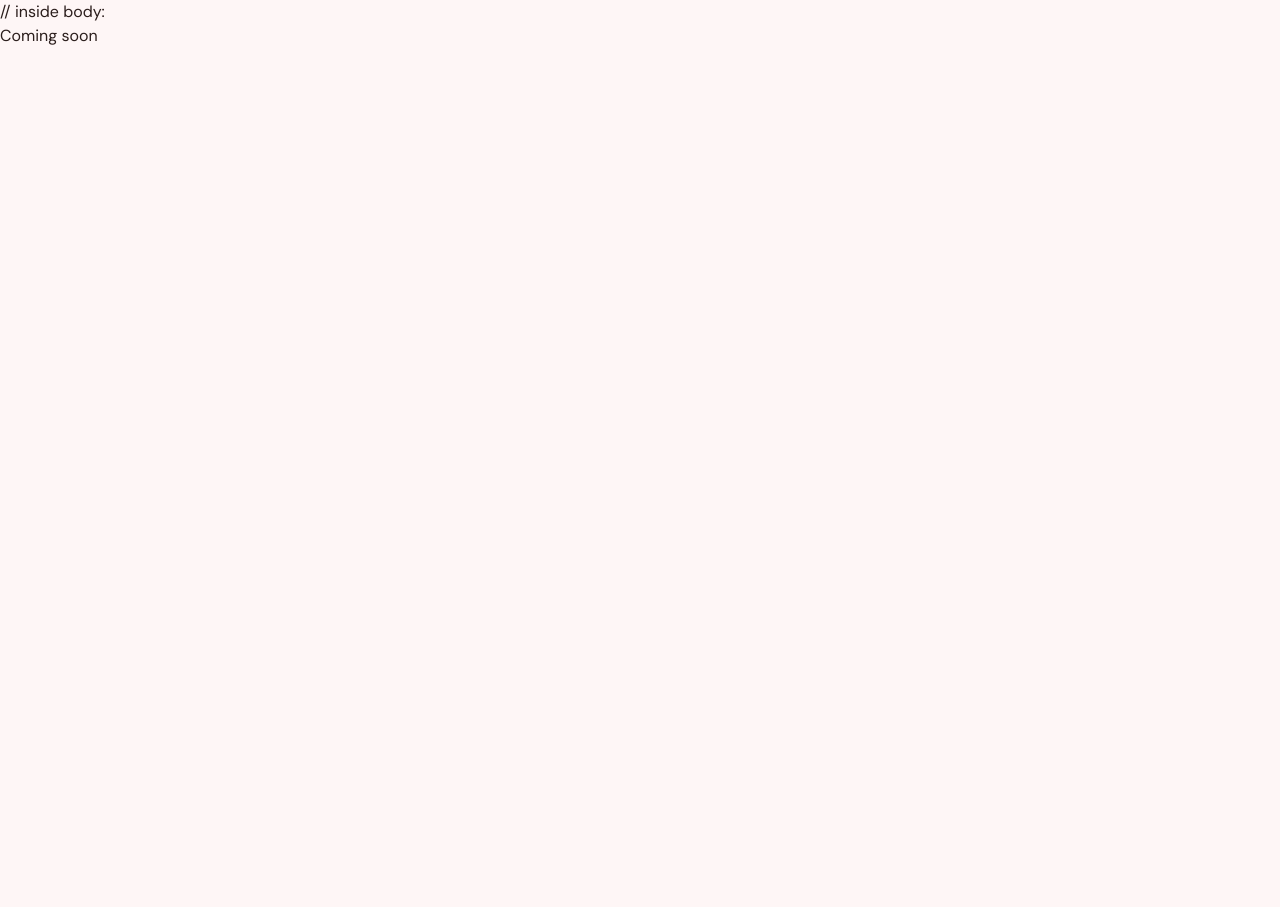
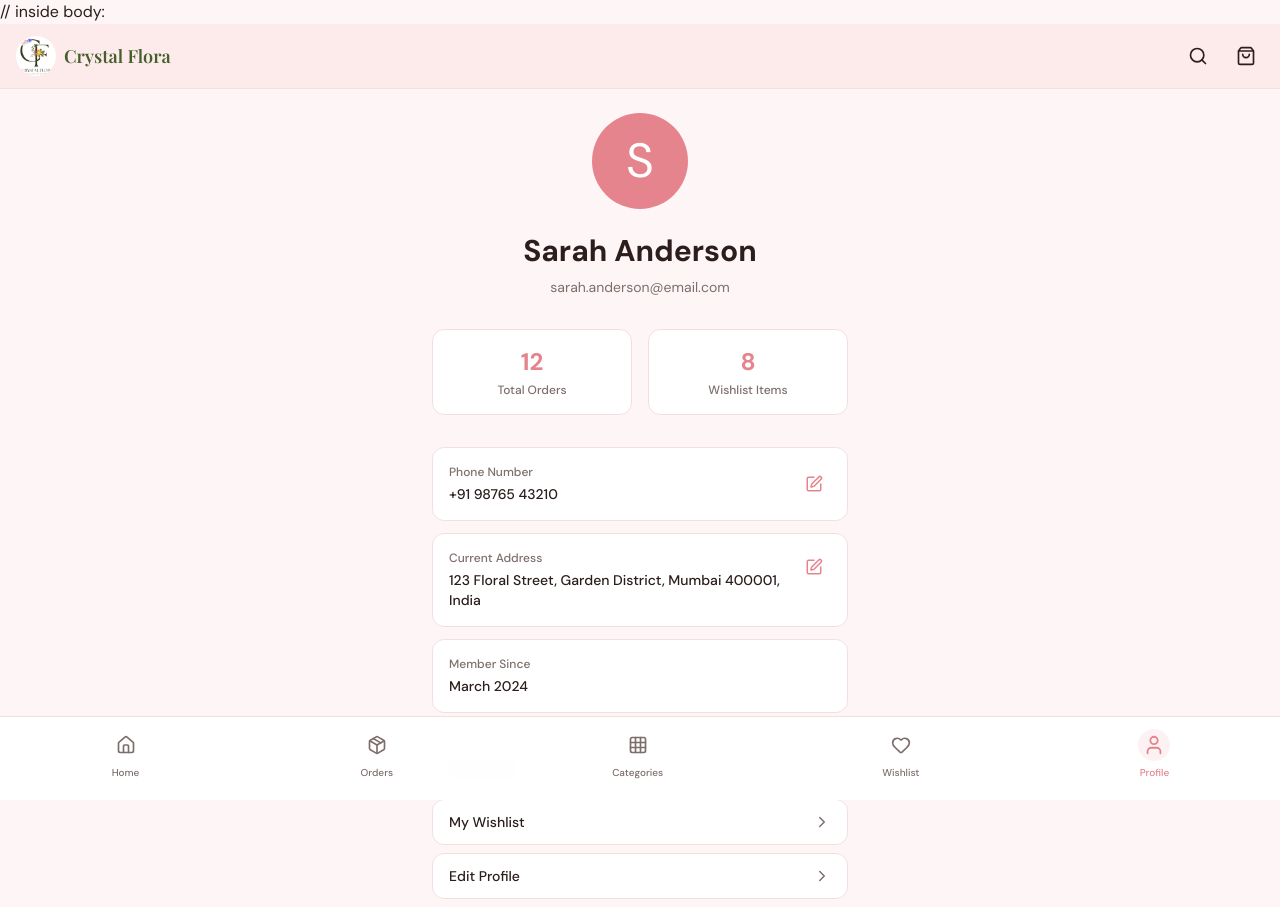
Before and after one commit to Abhishek-017i/Crystal-Flora, a Next.js app: page /profile in a window 1280 px wide. Shown: the top 907 px of the page. Before the commit the page ends 800 px from the top, so only its background shows below. Built offline with nearby package versions, Linux system fonts and the light colour scheme; a web font is replaced by a local one.

Commit message:
fixed few typescript errors.

```diff
--- a/app/profile/page.tsx
+++ b/app/profile/page.tsx
@@ -1 +1,110 @@
-export default function Page() { return <div>Coming soon</div> }
+import { Navbar } from '@/components/ui/navbar'
+import { BottomNav } from '@/components/ui/bottom-nav'
+import { LogOut, Edit, ChevronRight } from 'lucide-react'
+
+export default function ProfilePage() {
+  // Mock user data
+  const user = {
+    name: 'Sarah Anderson',
+    email: 'sarah.anderson@email.com',
+    phone: '+91 98765 43210',
+    address: '123 Floral Street, Garden District, Mumbai 400001, India',
+    memberSince: 'March 2024',
+    orders: 12,
+    wishlistItems: 8,
+  }
+
+  return (
+    <div className="min-h-screen bg-background pb-24">
+      <Navbar />
+
+      <main className="max-w-md mx-auto px-4 py-6">
+        {/* Profile Header Section */}
+        <div className="text-center mb-8">
+          {/* Avatar */}
+          <div className="flex justify-center mb-6">
+            <div className="w-24 h-24 rounded-full bg-primary flex items-center justify-center">
+              <span className="text-5xl font-heading text-primary-foreground">S</span>
+            </div>
+          </div>
+
+          {/* User Info */}
+          <h1 className="text-3xl font-heading font-bold text-foreground mb-2">
+            {user.name}
+          </h1>
+          <p className="text-muted-foreground text-sm">{user.email}</p>
+        </div>
+
+        {/* Stats Section */}
+        <div className="grid grid-cols-2 gap-4 mb-8">
+          <div className="bg-card rounded-lg p-4 text-center border border-border">
+            <div className="text-2xl font-bold text-primary mb-1">{user.orders}</div>
+            <div className="text-xs text-muted-foreground font-medium">Total Orders</div>
+          </div>
+          <div className="bg-card rounded-lg p-4 text-center border border-border">
+            <div className="text-2xl font-bold text-primary mb-1">{user.wishlistItems}</div>
+            <div className="text-xs text-muted-foreground font-medium">Wishlist Items</div>
+          </div>
+        </div>
+
+        {/* Info Cards Section */}
+        <div className="space-y-3 mb-8">
+          {/* Phone Card */}
+          <div className="bg-card rounded-lg p-4 border border-border flex items-center justify-between">
+            <div className="flex-1">
+              <p className="text-xs text-muted-foreground font-medium">Phone Number</p>
+              <p className="text-sm text-foreground font-medium mt-1">{user.phone}</p>
+            </div>
+            <button className="p-2 hover:bg-secondary rounded transition">
+              <Edit size={18} className="text-primary" />
+            </button>
+          </div>
+
+          {/* Address Card */}
+          <div className="bg-card rounded-lg p-4 border border-border flex items-start justify-between gap-3">
+            <div className="flex-1">
+              <p className="text-xs text-muted-foreground font-medium">Current Address</p>
+              <p className="text-sm text-foreground font-medium mt-1">{user.address}</p>
+            </div>
+            <button className="p-2 hover:bg-secondary rounded transition flex-shrink-0">
+              <Edit size={18} className="text-primary" />
+            </button>
+          </div>
+
+          {/* Member Since Card */}
+          <div className="bg-card rounded-lg p-4 border border-border">
+            <p className="text-xs text-muted-foreground font-medium">Member Since</p>
+            <p className="text-sm text-foreground font-medium mt-1">{user.memberSince}</p>
+          </div>
+        </div>
+
+        {/* Menu List Section */}
+        <div className="space-y-2 mb-8">
+          {[
+            { label: 'My Orders', href: '/orders' },
+            { label: 'My Wishlist', href: '/wishlist' },
+            { label: 'Edit Profile', href: '/edit-profile' },
+            { label: 'Help & Support', href: '/support' },
+          ].map((item) => (
+            <a
+              key={item.href}
+              href={item.href}
+              className="flex items-center justify-between px-4 py-3 bg-card rounded-lg border border-border hover:bg-secondary transition"
+            >
+              <span className="text-foreground font-medium text-sm">{item.label}</span>
+              <ChevronRight size={18} className="text-muted-foreground" />
+            </a>
+          ))}
+        </div>
+
+        {/* Logout Button */}
+        <button className="w-full py-3 px-4 rounded-lg border-2 border-primary text-primary font-medium font-heading flex items-center justify-center gap-2 hover:bg-primary hover:text-primary-foreground transition">
+          <LogOut size={18} />
+          Logout
+        </button>
+      </main>
+
+      <BottomNav />
+    </div>
+  )
+}
```
Also changed, not shown: lib/product-data.ts (+11 -0 lines).
